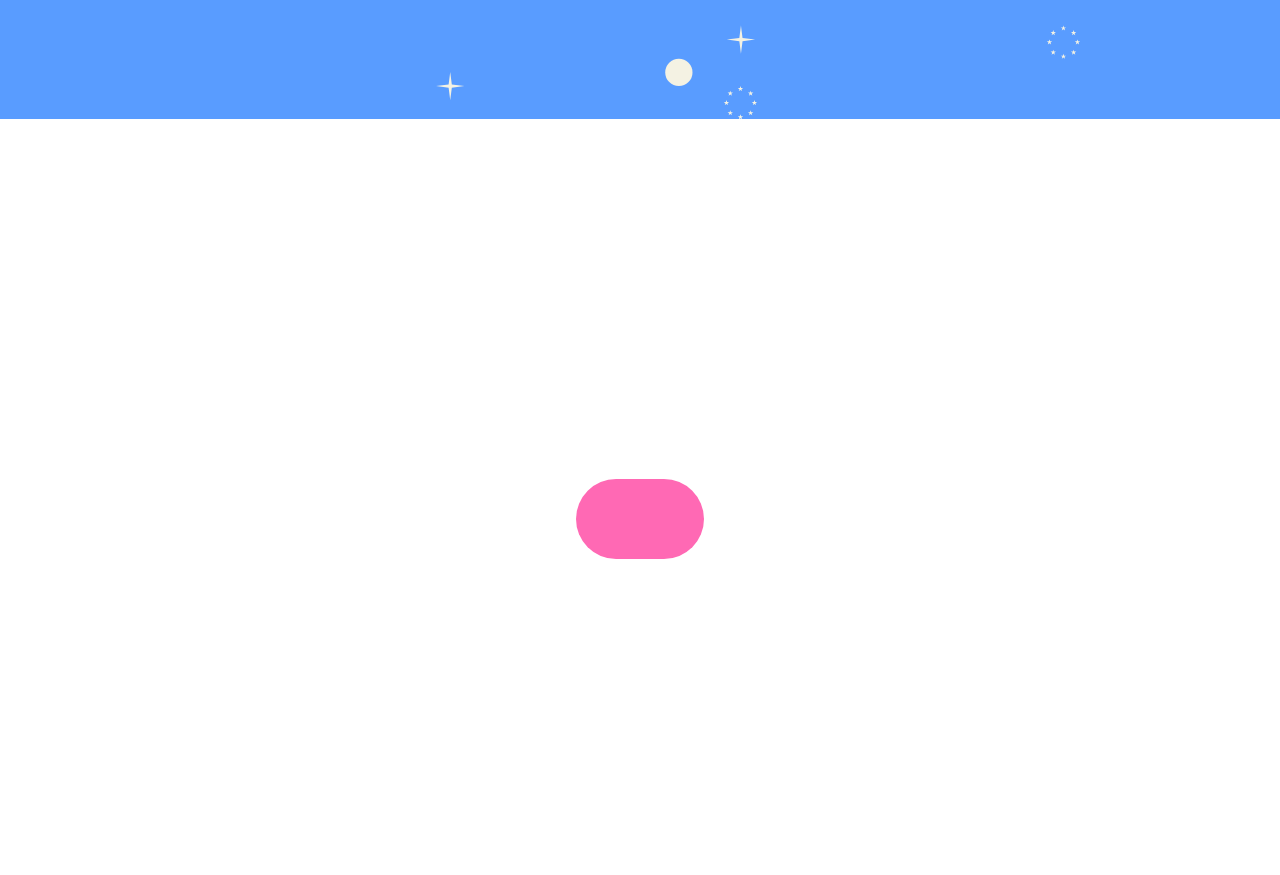
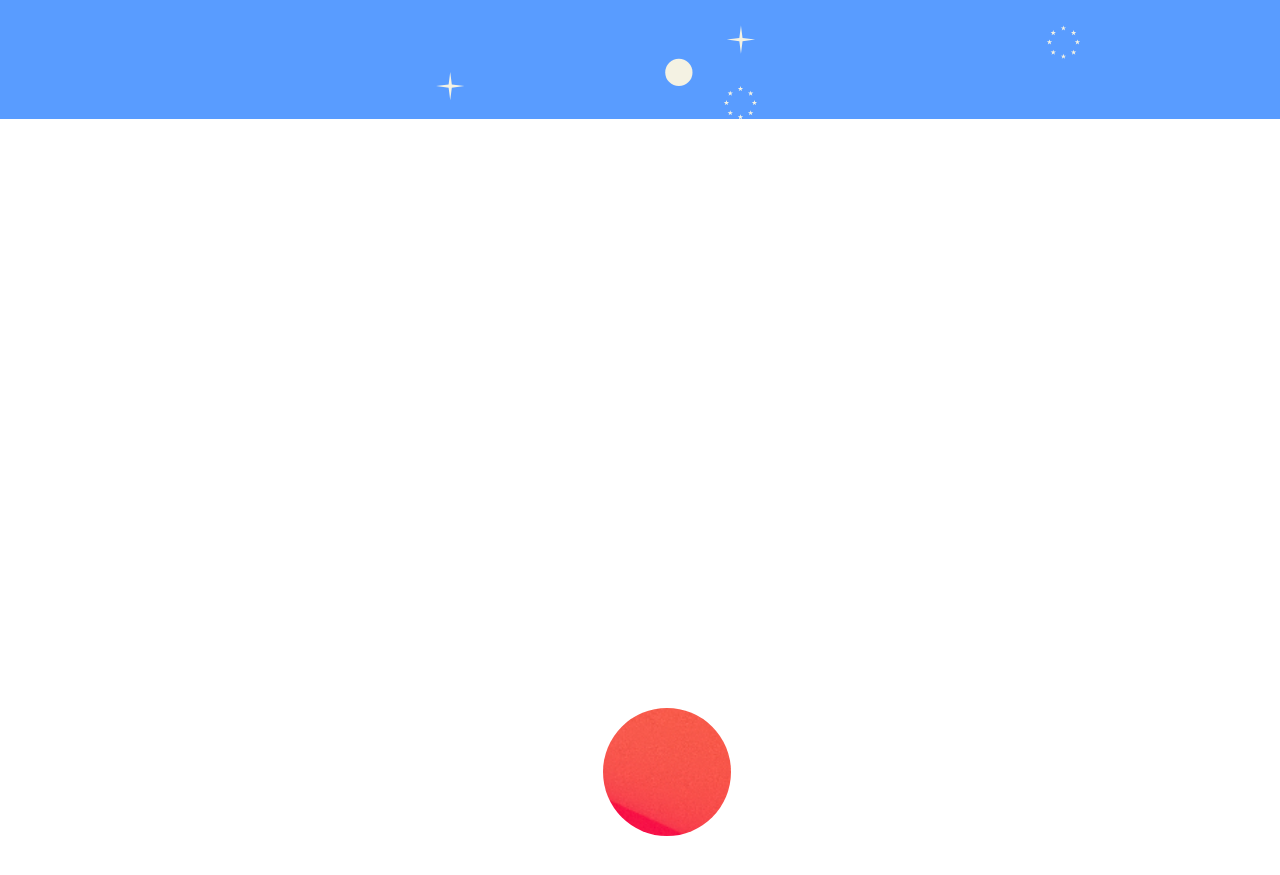
Before and after one commit to hadeya3ik/smile-Club-Frontend, a Next.js app: page / in a window 1280 px wide. Shown: the part 729-1604 px from the top of the page. Built offline with nearby package versions, Linux system fonts and the light colour scheme.

Commit message:
svg mask  zoom to full screen

```diff
--- a/components/Mask.tsx
+++ b/components/Mask.tsx
@@ -1,13 +1,15 @@
 'use client'
 import { useRef, useEffect } from 'react';
+import Image from 'next/image';
+import pink from '@/public/medias/pink.png'
 
 export default function Mask() {
   const container = useRef(null);
   const stickyMask = useRef(null);
 
   const initialMaskSize = 0.1;
-  const targetMaskSize = 2;
-  const easing = 0.15;
+  const targetMaskSize = 30;
+  const easing = 0.85;
   let easedScrollProgress = 0;
 
   useEffect(() => {
@@ -16,8 +18,8 @@ export default function Mask() {
 
   const animate = () => {
     const maskSizeProgress = targetMaskSize * getScrollProgress();
-    const scaleValue = initialMaskSize + maskSizeProgress;
-    stickyMask.current.style.transform = `scale(${scaleValue})`;
+    stickyMask.current.style.webkitMaskSize =
+      (initialMaskSize + maskSizeProgress) * 100 + '%';
     requestAnimationFrame(animate);
   };
 
@@ -32,19 +34,18 @@ export default function Mask() {
 
   return (
     <main className="mb-[100vh]">
-      <div ref={container} className="relative h-[300vh] bg-white">
+      <div ref={container} className="relative h-[200vh] bg-white">
         <div
           ref={stickyMask}
-          className="flex sticky top-0 items-center justify-center rounded-full transition-transform duration-300"
+          className="flex overflow-hidden sticky top-0 items-center justify-center"
           style={{
-            width: '100vw',
-            height: '100vh',
-            backgroundColor: '#ff69b4', // Change this color to any color you want for the mask
-            overflow: 'hidden',
-            transition: 'transform 0.3s ease-out',
+            WebkitMaskImage: "url('/medias/mask.svg')",
+            WebkitMaskPosition: '52.35% center',
+            WebkitMaskRepeat: 'no-repeat',
+            WebkitMaskSize: '10%',
           }}
         >
-          {/* No image, just a colored div */}
+          <Image alt="" src={pink} className="h-full w-full object-cover" />
         </div>
       </div>
     </main>
```
